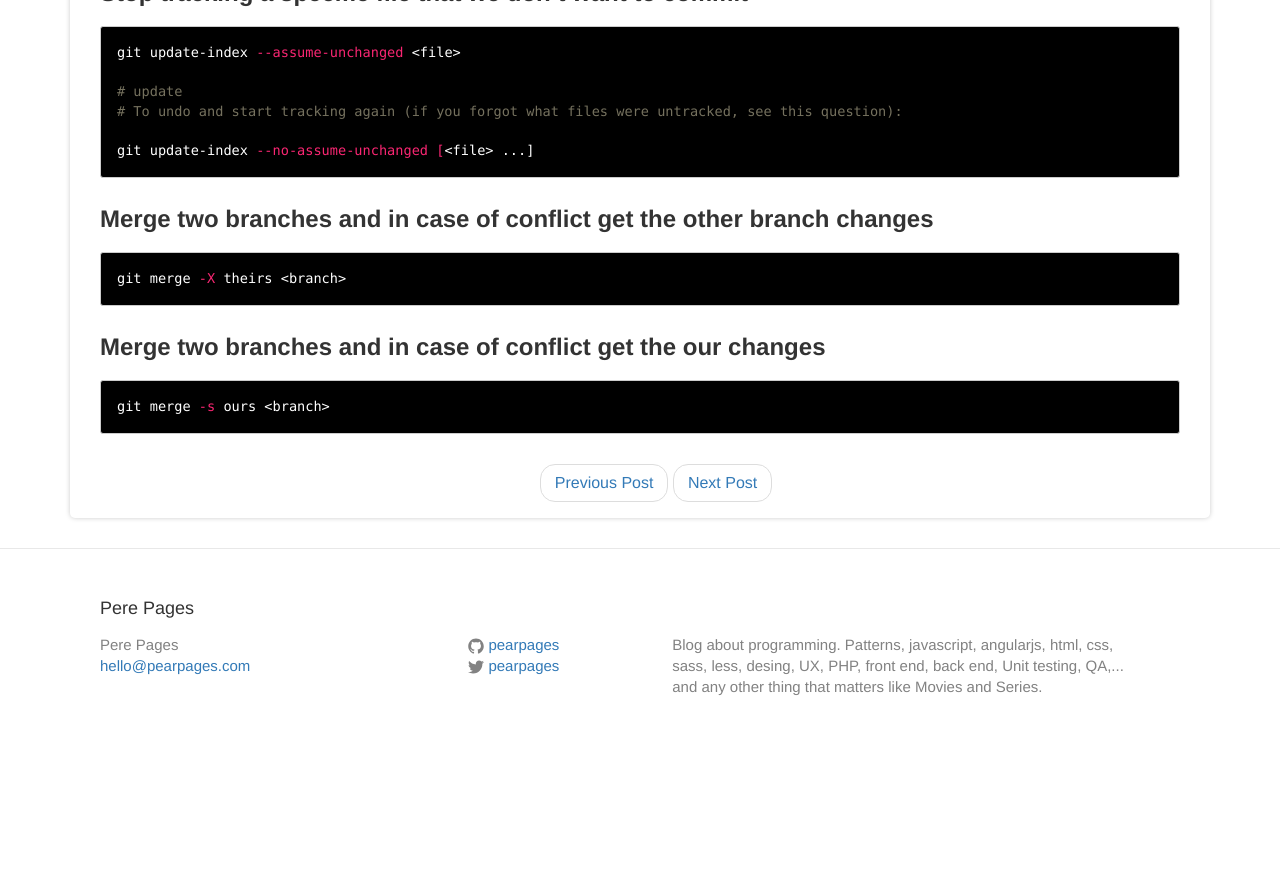
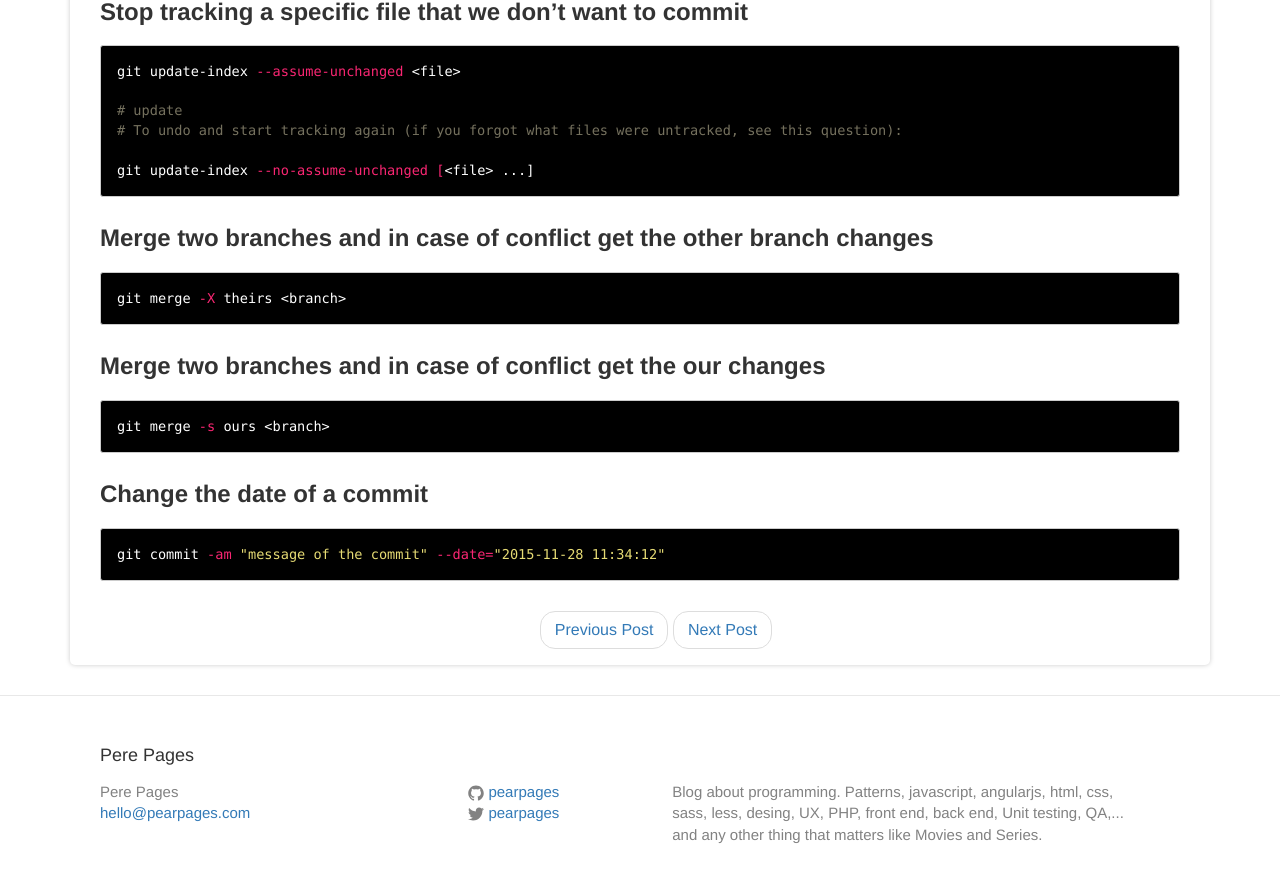
Before and after one commit to pearpages/my-blog-v1, a Jekyll site: the page built from _posts/2016-02-07-git-basics.markdown, in a window 1280 px wide and 900 px high, scrolled down 8910 px. Shown: the top 882 px of the window. Built offline with Jekyll 4.4.1, drawn with Linux system fonts in a browser that asks for light colours; comment, search, counter and statistics services are not loaded; before the commit the page ends 9663 px from its top, so only the background shows below that; some of the changed text lies outside the part shown.

Commit message:
git snippets

````diff
--- a/_posts/2016-02-07-git-basics.markdown
+++ b/_posts/2016-02-07-git-basics.markdown
@@ -393,3 +393,9 @@ git merge -X theirs <branch>
 ```bash
 git merge -s ours <branch>
 ```
+
+### Change the date of a commit
+
+```bash
+git commit -am "message of the commit" --date="2015-11-28 11:34:12"
+```
````
